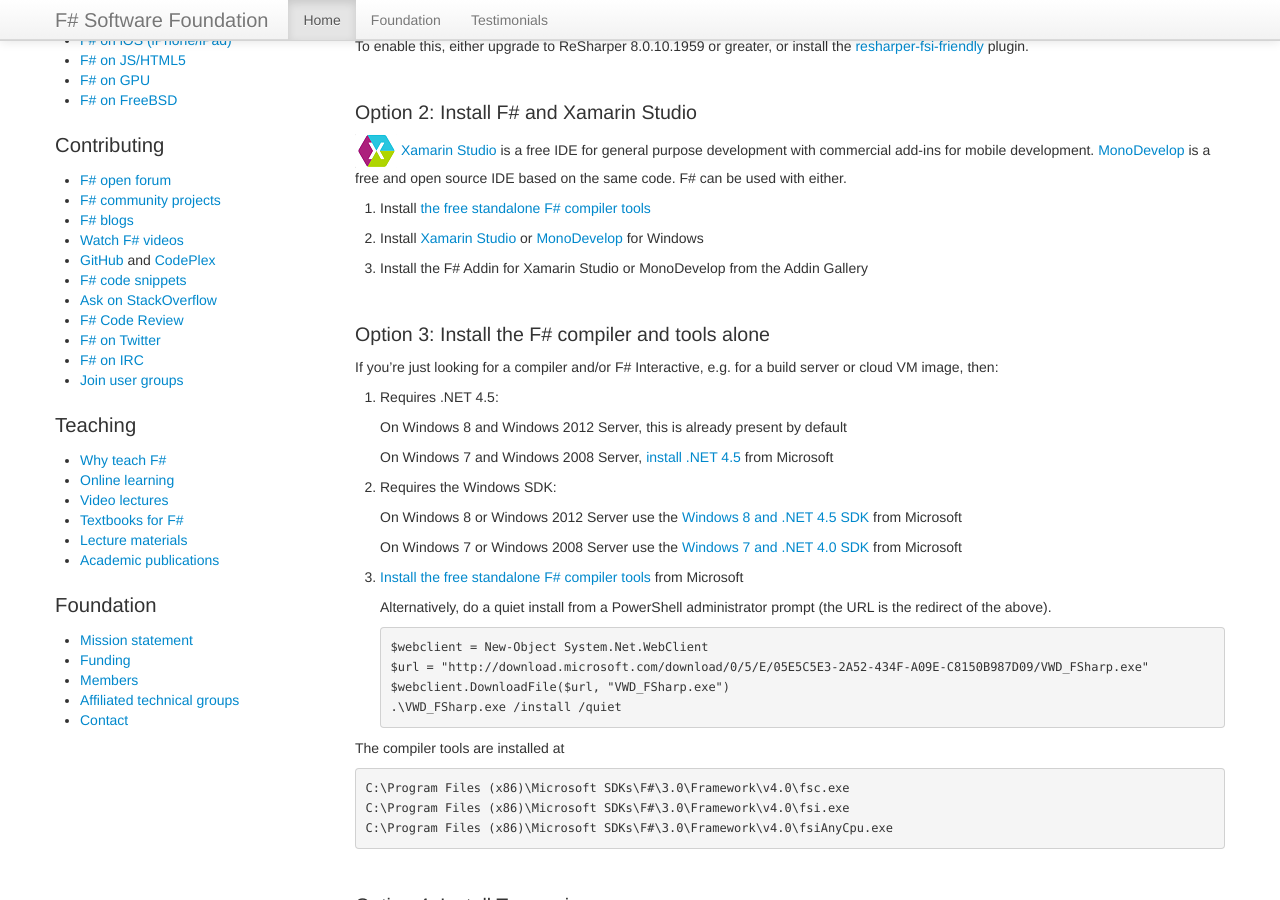
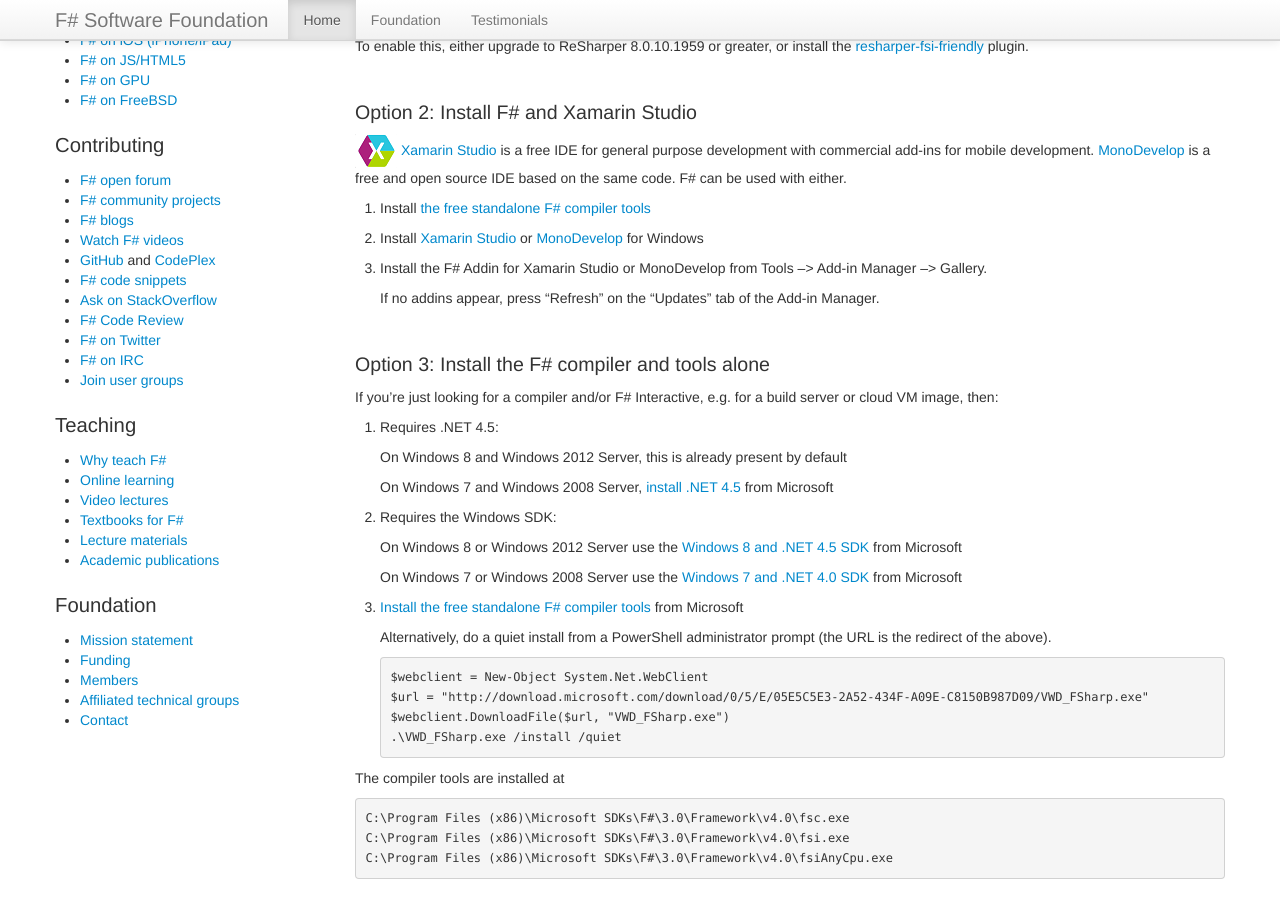
Before and after one commit to fsharp/fsharp.org, a Jekyll site: the page built from use/windows/index.md, in a window 1280 px wide and 900 px high, scrolled down 465 px. Built offline with Jekyll 4.4.1, drawn with Linux system fonts in a browser that asks for light colours; nearby versions of some CDN libraries; some web fonts are replaced; comment, search, counter and statistics services are not loaded.

Commit message:
Update index.md

```diff
--- a/use/windows/index.md
+++ b/use/windows/index.md
@@ -33,7 +33,9 @@
 
 1. Install [the free standalone F# compiler tools](http://go.microsoft.com/fwlink/?LinkId=261286)
 2. Install [Xamarin Studio](http://xamarin.com/studio) or [MonoDevelop](http://monodevelop.com) for Windows
-3. Install the F# Addin for Xamarin Studio or MonoDevelop from the Addin Gallery
+3. Install the F# Addin for Xamarin Studio or MonoDevelop from Tools --> Add-in Manager --> Gallery.
+
+   If no addins appear, press "Refresh" on the "Updates" tab of the Add-in Manager.
 
 <br />
 
```
